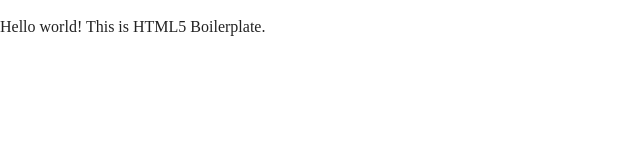
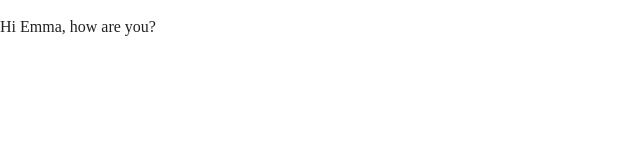
Before and after one commit to kimj4/site, a plain HTML site: page index.html in a window 1280 px wide. Shown: the whole page, without its empty margins (0-640 px from the left). Drawn offline with nearby package versions, Linux system fonts and the light colour scheme.

Commit message:
dummy code

```diff
--- a/index.html
+++ b/index.html
@@ -20,7 +20,8 @@
         <![endif]-->
 
         <!-- Add your site or application content here -->
-        <p>Hello world! This is HTML5 Boilerplate.</p>
+        <!-- <p>Hello world! This is HTML5 Boilerplate.</p> -->
+        <p>Hi Emma, how are you?</p>
         <script src="js/vendor/modernizr-3.5.0.min.js"></script>
         <script src="https://code.jquery.com/jquery-3.2.1.min.js" integrity="sha256-hwg4gsxgFZhOsEEamdOYGBf13FyQuiTwlAQgxVSNgt4=" crossorigin="anonymous"></script>
         <script>window.jQuery || document.write('<script src="js/vendor/jquery-3.2.1.min.js"><\/script>')</script>
```
